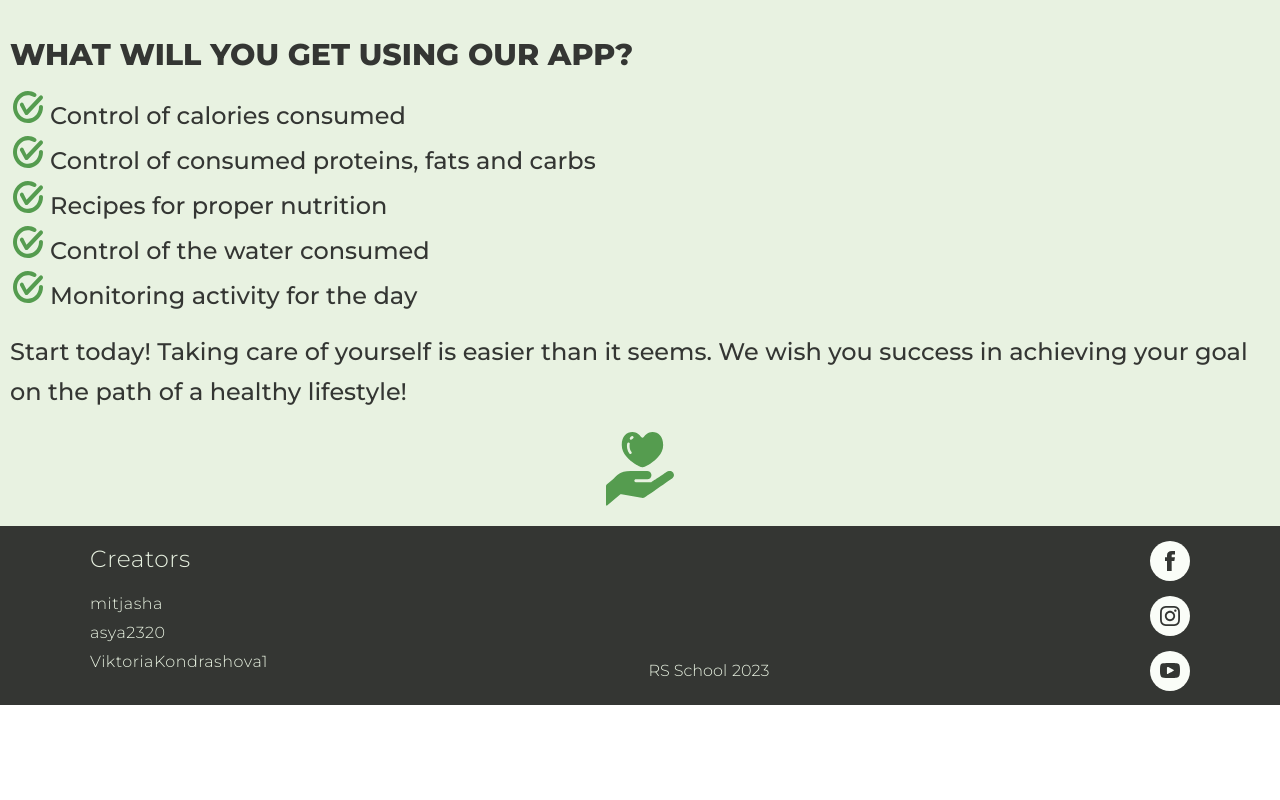
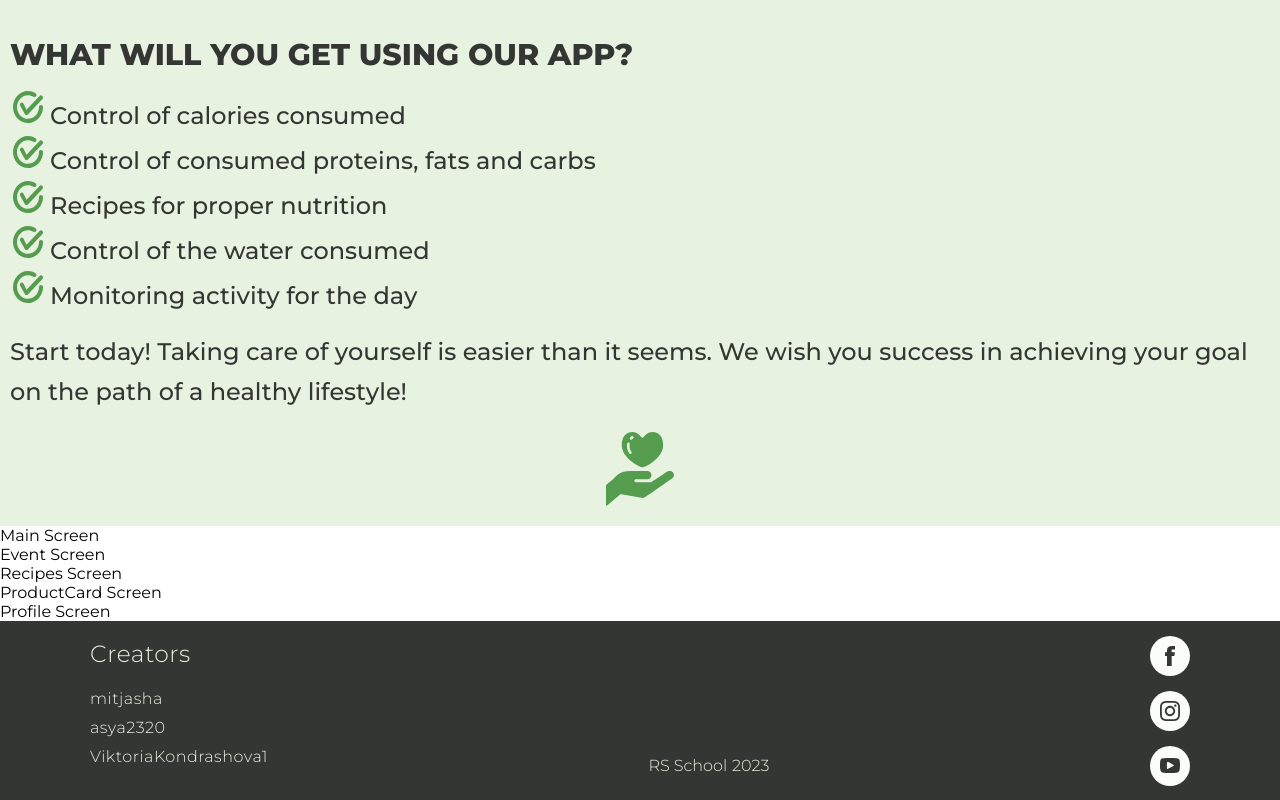
Before and after one commit to mitjasha/avocado, a React (Create React App) app: page / in a window 1280 px wide. Shown: the part 544-1344 px from the top of the page. Before the commit the page ends 1249 px from the top, so only its background shows below. Built offline with nearby package versions, Linux system fonts and the light colour scheme.

Commit message:
fix: remove commits in app tsx

```diff
--- a/src/App.tsx
+++ b/src/App.tsx
@@ -2,11 +2,11 @@ import React from "react";
 import Footer from "./containers/Footer/Footer";
 import Header from "./containers/Header/Header";
 import AboutUsScreen from "./pages/AboutUsScreen/AboutUsScreen";
-// import EventScreen from "./pages/EventScreen/EventScreen";
-// import MainScreen from "./pages/MainScreen/MainScreen";
-// import ProductCardScreen from "./pages/ProductCardScreen/ProductCardScreen";
-// import ProfileScreen from "./pages/ProfileScreen/ProfieScreen";
-// import RecipesScreen from "./pages/RecipesScreen/RecipesScreen";
+import EventScreen from "./pages/EventScreen/EventScreen";
+import MainScreen from "./pages/MainScreen/MainScreen";
+import ProductCardScreen from "./pages/ProductCardScreen/ProductCardScreen";
+import ProfileScreen from "./pages/ProfileScreen/ProfieScreen";
+import RecipesScreen from "./pages/RecipesScreen/RecipesScreen";
 
 const App: React.FC = () => {
   return (
@@ -14,11 +14,11 @@ const App: React.FC = () => {
       <Header />
       <main className="main-app">
         <AboutUsScreen />
-        {/* <MainScreen />
+        <MainScreen />
         <EventScreen />
         <RecipesScreen />
         <ProductCardScreen />
-        <ProfileScreen /> */}
+        <ProfileScreen />
       </main>
       <Footer />
     </>
```
